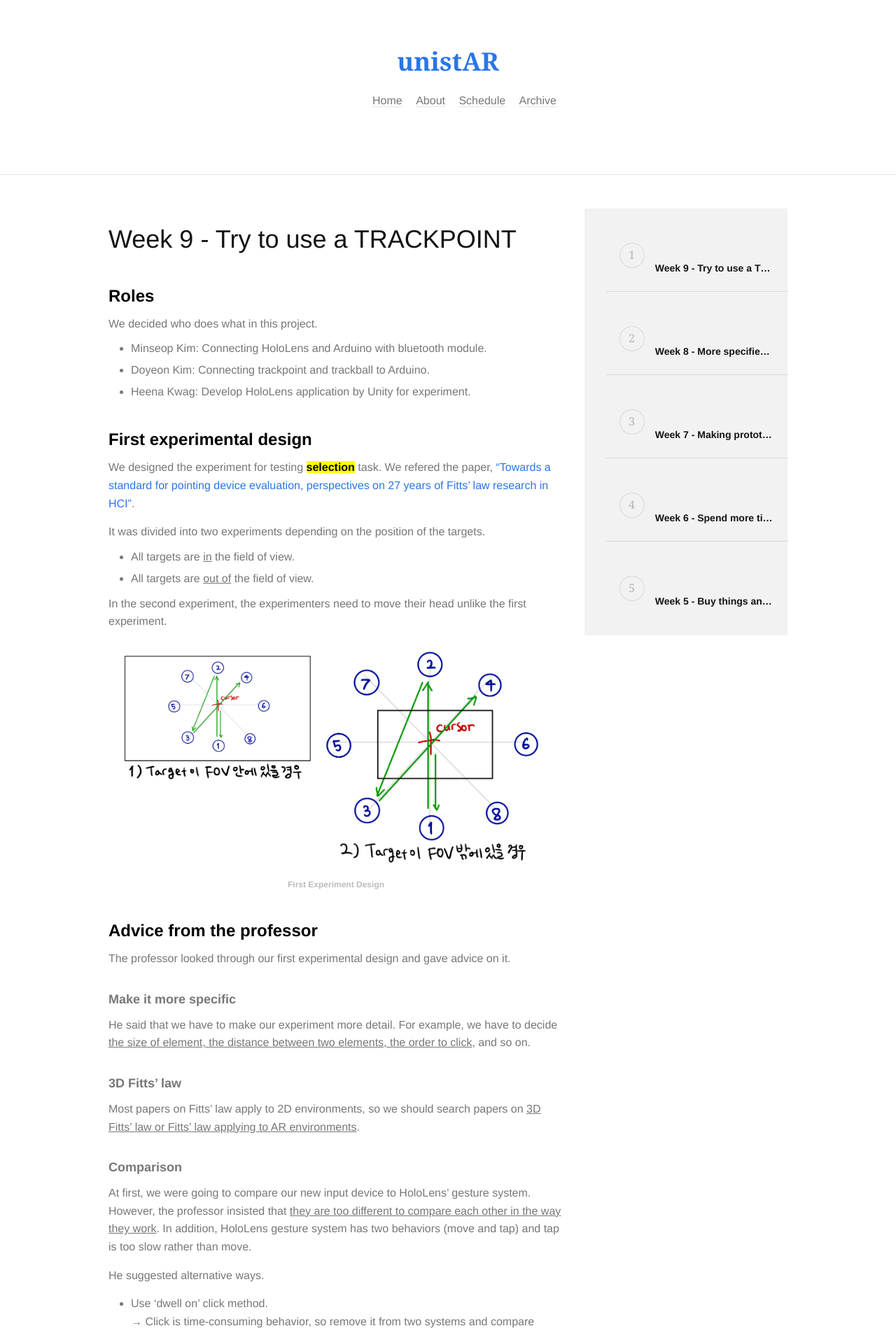
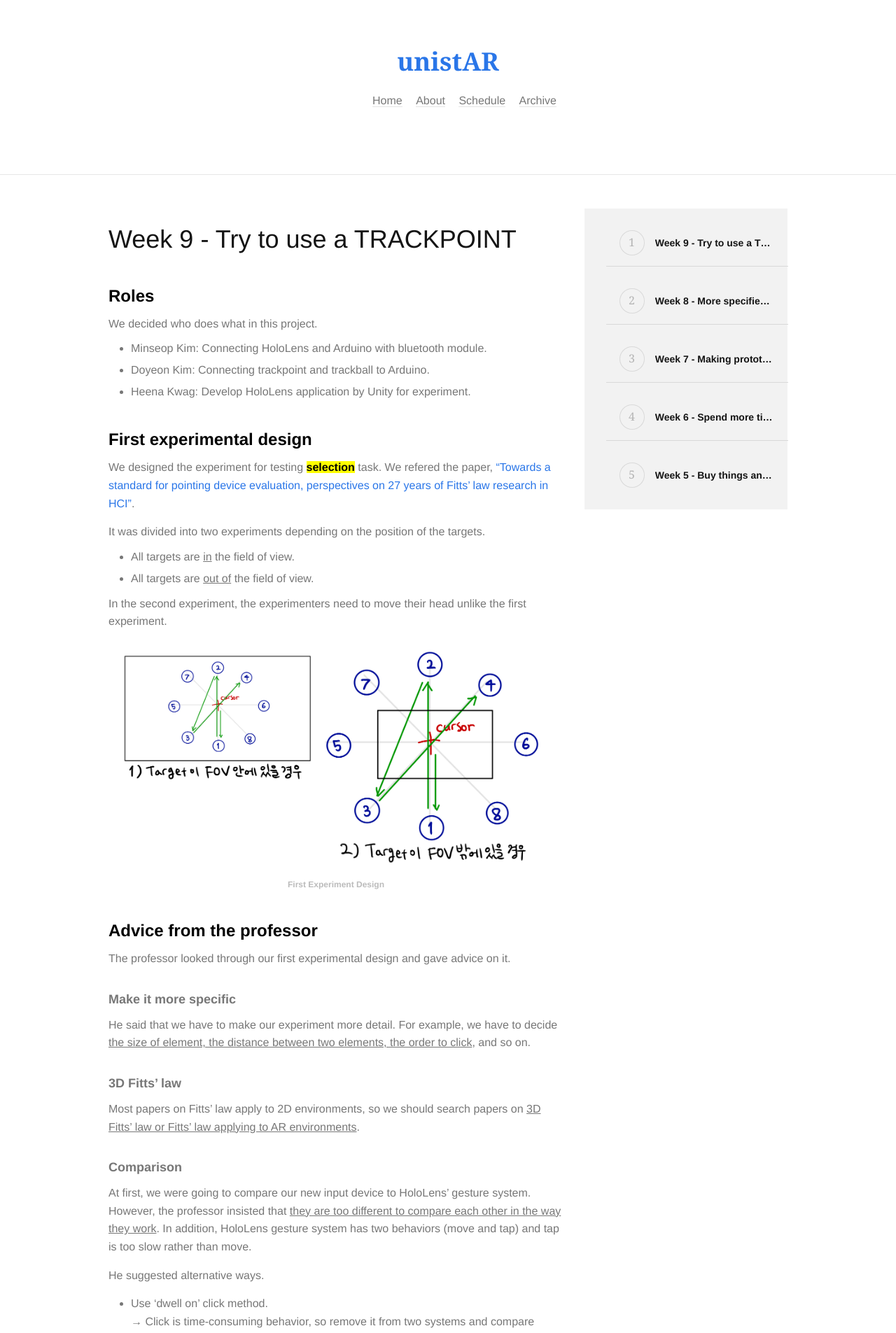
Before and after one commit to unist-AR/unist-AR.github.io, a Jekyll site: the page built from index.html, in a window 1280 px wide. Shown: the top 1905 px of the page at 70% size. Built offline with Jekyll 4.4.1, drawn with Linux system fonts in a browser that asks for light colours; some web fonts are replaced; the list of posts is cut into pages by our own code.

Commit message:
modify style.css

```diff
--- a/css/style.css
+++ b/css/style.css
@@ -581,6 +581,9 @@ nav a:hover {
 .articles h3 {
   margin-top: 2em;
 }
+aside h3 {
+  margin-top: 0 !important;
+}
 .paper-citation {
   color: #b3b3b3;
   font-style: italic;
```
